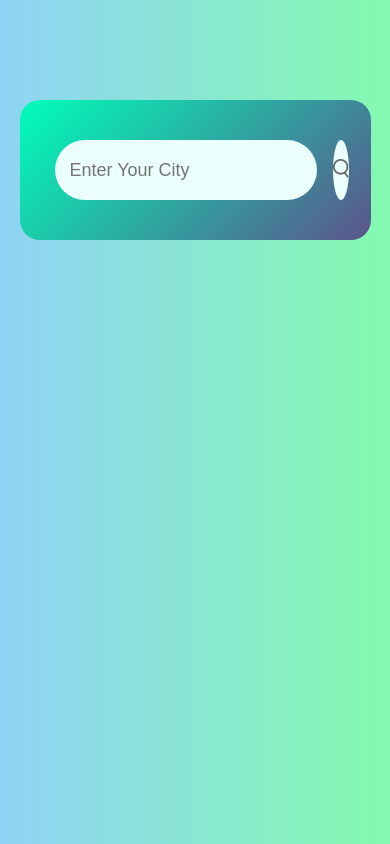
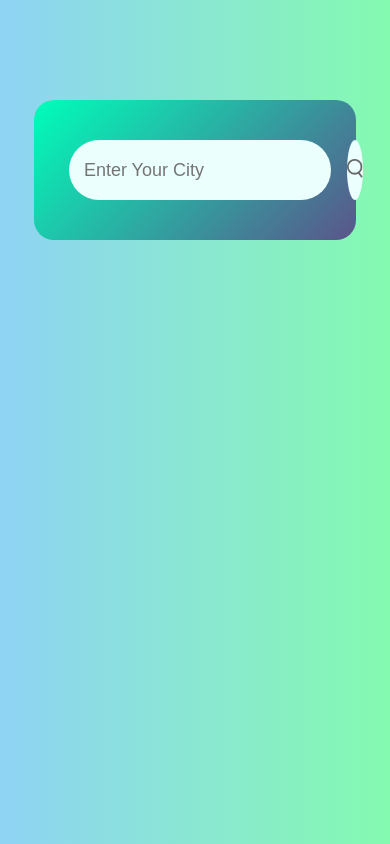
Before and after one commit to rehanzinlab23/Weather-App, a plain HTML site: page index.html in a window 390 px wide. Drawn offline with Linux system fonts and the light colour scheme.

Commit message:
responsive

```diff
--- a/index.html
+++ b/index.html
@@ -10,6 +10,10 @@
 </head>
 
 <body>
+
+     <!-- Container -->
+
+     <div class="container">
 
           <!-- Card -->
 
@@ -55,7 +59,7 @@
                     </div>
                </div>
           </div>
-
+     </div>
      <script src="main.js"></script>
 </body>
 
--- a/style.css
+++ b/style.css
@@ -7,6 +7,15 @@
 
 body {
      background-image: linear-gradient(270deg, #84fab0 0%, #8fd3f4 100%);
+}
+
+/* Container */
+
+.container {
+     margin: 0 auto;
+     max-width: 1240px;
+     padding: 0 16px;
+     width: 100%;
 }
 
 /* Card */
```
Lines whose indentation alone changed are shown as unchanged.
